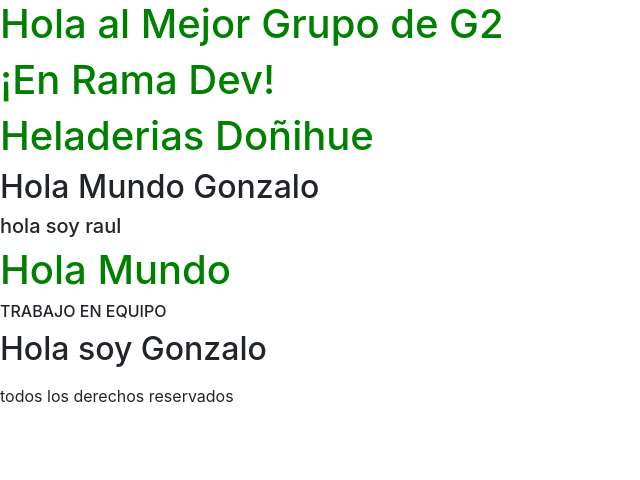
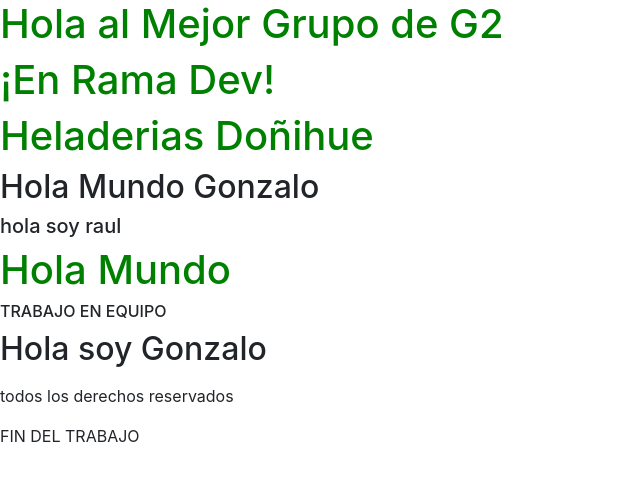
Before and after one commit to gonzafg2/heladerias-donihue, a plain HTML site: page index.html in a window 1280 px wide. Shown: the whole page, without its empty margins (0-640 px from the left). Drawn offline with nearby package versions, Linux system fonts and the light colour scheme.

Commit message:
trabajo_terminado

```diff
--- a/index.html
+++ b/index.html
@@ -46,6 +46,8 @@
 
       <p>todos los derechos reservados</p>
 
+      <article>FIN DEL TRABAJO</article>
+
 
    </footer>
 
```
